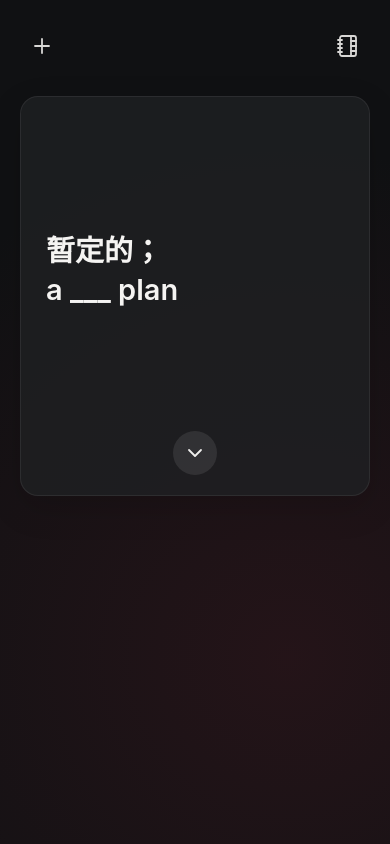
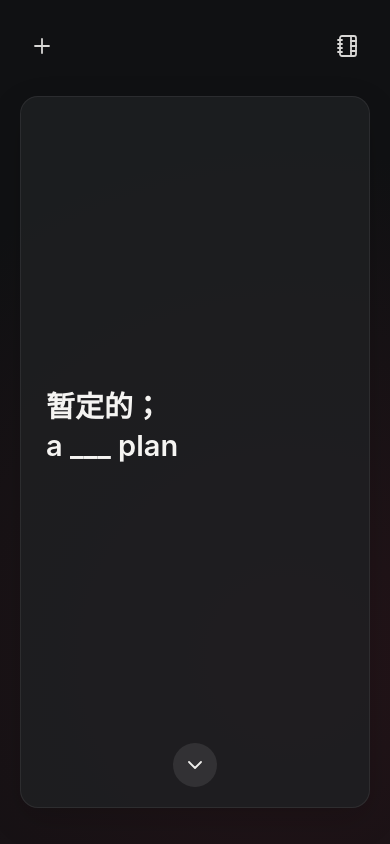
Before and after one commit to Norton-Xu/personal-vocabulary-companion, a plain HTML site: page index.html in a window 390 px wide. Drawn offline with nearby package versions, Linux system fonts and the light colour scheme.

Commit message:
Fix mobile review layout and dictionary connection

```diff
--- a/app.js
+++ b/app.js
@@ -12,6 +12,7 @@
   document.querySelector("#library-button").addEventListener("click", () => toggleView("library"));
   document.querySelector("#add-button").addEventListener("click", () => toggleView("add"));
 
+  document.body.classList.add("is-reviewing");
   render();
 
   function loadState() {
@@ -30,6 +31,7 @@
 
   function showView(viewName) {
     Object.entries(views).forEach(([name, element]) => element.classList.toggle("active", name === viewName));
+    document.body.classList.toggle("is-reviewing", viewName === "review");
     document.querySelector("#add-button").classList.toggle("active", viewName === "add");
     document.querySelector("#library-button").classList.toggle("active", viewName === "library");
     if (viewName === "add") window.setTimeout(() => document.querySelector("#word-input")?.focus(), 50);
--- a/config.js
+++ b/config.js
@@ -1,4 +1,4 @@
 // Set this after deploying the Cloudflare Worker. Do not put API keys here.
 window.VA_WORDS_CONFIG = {
-  apiBaseUrl: "personal-vocabulary-api.xpl1223hhh.workers.dev",
+  apiBaseUrl: "https://personal-vocabulary-api.xpl1223hhh.workers.dev",
 };
--- a/styles.css
+++ b/styles.css
@@ -16,6 +16,8 @@ body {
     radial-gradient(circle at 74% 78%, rgba(103, 29, 42, .23), transparent 32rem),
     #101113;
 }
+
+body.is-reviewing { overflow: hidden; }
 
 button, input { font: inherit; }
 button { -webkit-tap-highlight-color: transparent; }
@@ -68,6 +70,36 @@ h2 { margin-bottom: 8px; font-size: 25px; line-height: 1.2; letter-spacing: 0; }
 
 .view { display: none; }
 .view.active { display: block; }
+
+body.is-reviewing .app-shell {
+  display: flex;
+  height: 100vh;
+  height: 100dvh;
+  flex-direction: column;
+  overflow: hidden;
+}
+body.is-reviewing .view.active {
+  display: flex;
+  min-height: 0;
+  flex: 1;
+}
+body.is-reviewing .review-card {
+  display: flex;
+  min-height: 0;
+  flex: 1;
+  flex-direction: column;
+}
+body.is-reviewing .card-face {
+  display: flex;
+  min-height: 0;
+  flex: 1;
+  flex-direction: column;
+}
+body.is-reviewing .card-front,
+body.is-reviewing .card-back {
+  min-height: 0;
+  flex: 1;
+}
 
 .review-card, .lookup-result, .library-row, .empty-state {
   border: 1px solid rgba(255,255,255,.07);
```
Also changed, not shown: 1 other file.
